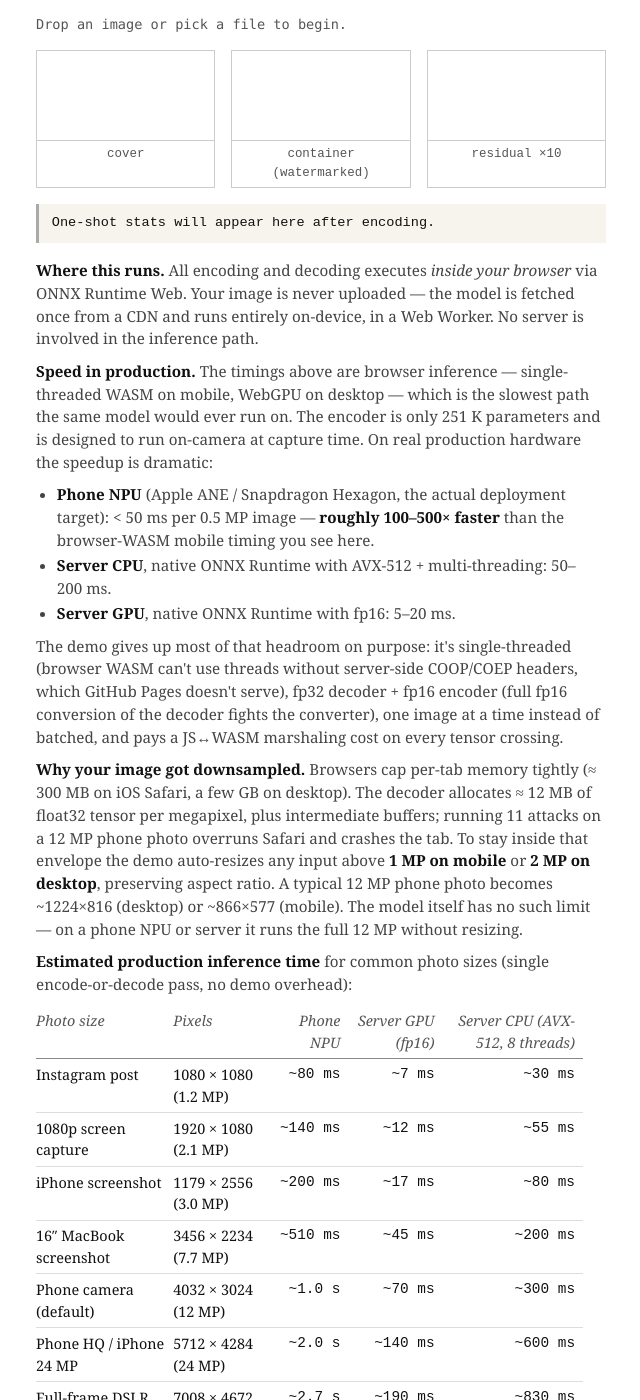
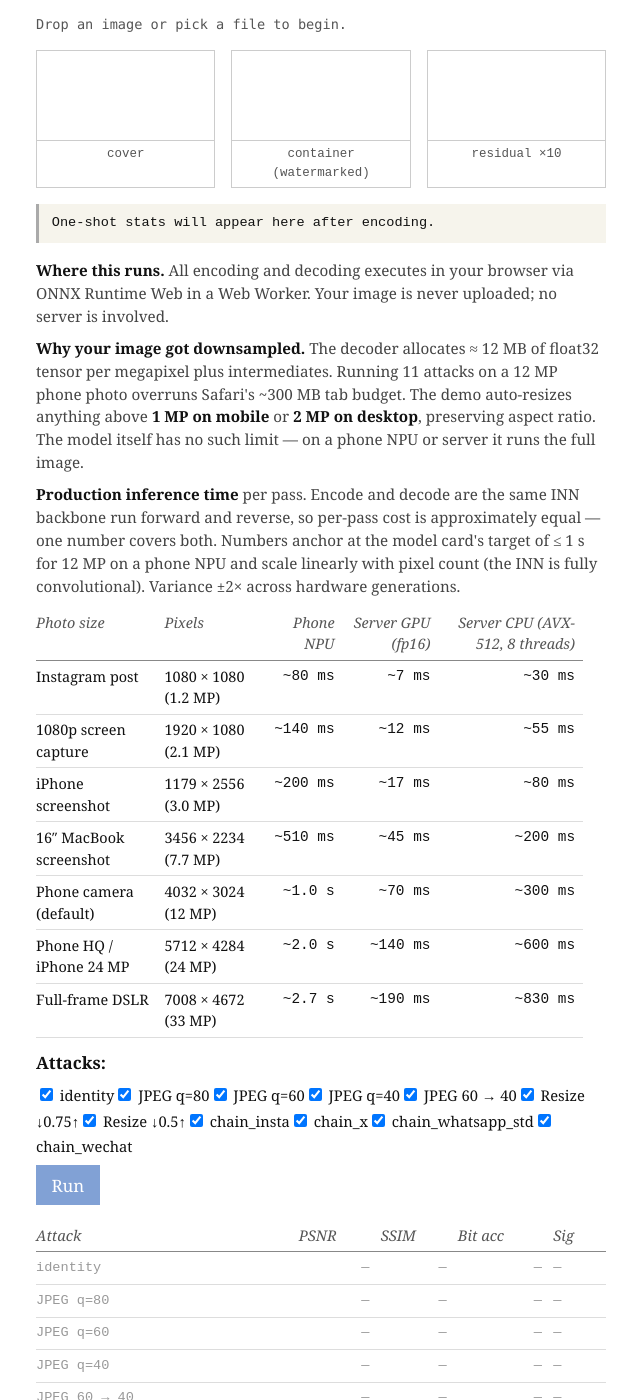
Before and after one commit to yanghangAI/yanghangAI.github.io, a Jekyll site: the page built from _pages/imagehide.html, in a window 1280 px wide and 1400 px high, scrolled down 404 px. Shown: the whole window, without its empty margins (260-900 px from the left). Built offline with Jekyll 4.4.1, drawn with Linux system fonts in a browser that asks for light colours; some of the changed text lies outside the part shown.

Commit message:
docs(imagehide): trim perf explanation; clarify per-pass timing (encode≈decode)

```diff
--- a/_pages/imagehide.html
+++ b/_pages/imagehide.html
@@ -40,27 +40,15 @@ lede: "Live demo of the MWIP (Minimal Whole-Image Provenance) INN watermark. Upl
   <pre id="ih-oneshot" class="imagehide__oneshot">One-shot stats will appear here after encoding.</pre>
 
   <p class="imagehide__perf-note">
-    <strong>Where this runs.</strong> All encoding and decoding executes <em>inside your browser</em> via ONNX Runtime Web. Your image is never uploaded — the model is fetched once from a CDN and runs entirely on-device, in a Web Worker. No server is involved in the inference path.
+    <strong>Where this runs.</strong> All encoding and decoding executes in your browser via ONNX Runtime Web in a Web Worker. Your image is never uploaded; no server is involved.
   </p>
 
   <p class="imagehide__perf-note">
-    <strong>Speed in production.</strong> The timings above are browser inference — single-threaded WASM on mobile, WebGPU on desktop — which is the slowest path the same model would ever run on. The encoder is only 251 K parameters and is designed to run on-camera at capture time. On real production hardware the speedup is dramatic:
-  </p>
-  <ul class="imagehide__perf-note">
-    <li><strong>Phone NPU</strong> (Apple ANE / Snapdragon Hexagon, the actual deployment target): &lt;&nbsp;50&nbsp;ms per 0.5&nbsp;MP image — <strong>roughly 100–500× faster</strong> than the browser-WASM mobile timing you see here.</li>
-    <li><strong>Server CPU</strong>, native ONNX Runtime with AVX-512 + multi-threading: 50–200&nbsp;ms.</li>
-    <li><strong>Server GPU</strong>, native ONNX Runtime with fp16: 5–20&nbsp;ms.</li>
-  </ul>
-  <p class="imagehide__perf-note">
-    The demo gives up most of that headroom on purpose: it&#39;s single-threaded (browser WASM can&#39;t use threads without server-side COOP/COEP headers, which GitHub Pages doesn&#39;t serve), fp32 decoder + fp16 encoder (full fp16 conversion of the decoder fights the converter), one image at a time instead of batched, and pays a JS↔WASM marshaling cost on every tensor crossing.
+    <strong>Why your image got downsampled.</strong> The decoder allocates ≈ 12 MB of float32 tensor per megapixel plus intermediates. Running 11 attacks on a 12 MP phone photo overruns Safari&#39;s ~300 MB tab budget. The demo auto-resizes anything above <strong>1 MP on mobile</strong> or <strong>2 MP on desktop</strong>, preserving aspect ratio. The model itself has no such limit — on a phone NPU or server it runs the full image.
   </p>
 
   <p class="imagehide__perf-note">
-    <strong>Why your image got downsampled.</strong> Browsers cap per-tab memory tightly (≈ 300 MB on iOS Safari, a few GB on desktop). The decoder allocates ≈ 12 MB of float32 tensor per megapixel, plus intermediate buffers; running 11 attacks on a 12 MP phone photo overruns Safari and crashes the tab. To stay inside that envelope the demo auto-resizes any input above <strong>1 MP on mobile</strong> or <strong>2 MP on desktop</strong>, preserving aspect ratio. A typical 12 MP phone photo becomes ~1224×816 (desktop) or ~866×577 (mobile). The model itself has no such limit — on a phone NPU or server it runs the full 12 MP without resizing.
-  </p>
-
-  <p class="imagehide__perf-note">
-    <strong>Estimated production inference time</strong> for common photo sizes (single encode-or-decode pass, no demo overhead):
+    <strong>Production inference time</strong> per pass. Encode and decode are the same INN backbone run forward and reverse, so per-pass cost is approximately equal — one number covers both. Numbers anchor at the model card&#39;s target of ≤ 1 s for 12 MP on a phone NPU and scale linearly with pixel count (the INN is fully convolutional). Variance ±2× across hardware generations.
   </p>
   <table class="imagehide__perf-table">
     <thead>
@@ -79,12 +67,9 @@ lede: "Live demo of the MWIP (Minimal Whole-Image Provenance) INN watermark. Upl
       <tr><td>16″ MacBook screenshot</td>   <td>3456 × 2234 (7.7&nbsp;MP)</td> <td>~510&nbsp;ms</td> <td>~45&nbsp;ms</td>  <td>~200&nbsp;ms</td></tr>
       <tr><td>Phone camera (default)</td>   <td>4032 × 3024 (12&nbsp;MP)</td>  <td>~1.0&nbsp;s</td>  <td>~70&nbsp;ms</td>  <td>~300&nbsp;ms</td></tr>
       <tr><td>Phone HQ / iPhone 24&nbsp;MP</td><td>5712 × 4284 (24&nbsp;MP)</td><td>~2.0&nbsp;s</td>  <td>~140&nbsp;ms</td> <td>~600&nbsp;ms</td></tr>
-      <tr><td>Full-frame DSLR (Sony A7&nbsp;IV)</td><td>7008 × 4672 (33&nbsp;MP)</td><td>~2.7&nbsp;s</td><td>~190&nbsp;ms</td><td>~830&nbsp;ms</td></tr>
+      <tr><td>Full-frame DSLR</td>          <td>7008 × 4672 (33&nbsp;MP)</td>  <td>~2.7&nbsp;s</td>  <td>~190&nbsp;ms</td> <td>~830&nbsp;ms</td></tr>
     </tbody>
   </table>
-  <p class="imagehide__perf-note">
-    Phone NPU column anchors at the model card&#39;s target of <strong>≤ 1 s for 12 MP</strong> and scales linearly with pixel count (the INN is fully convolutional, so cost is proportional to spatial size). Server numbers extrapolate from typical ORT-native throughput for a 251 K-parameter convolutional model. Variance ±2× depending on hardware generation.
-  </p>
 
   <div class="imagehide__controls">
     <strong>Attacks:</strong>
```
